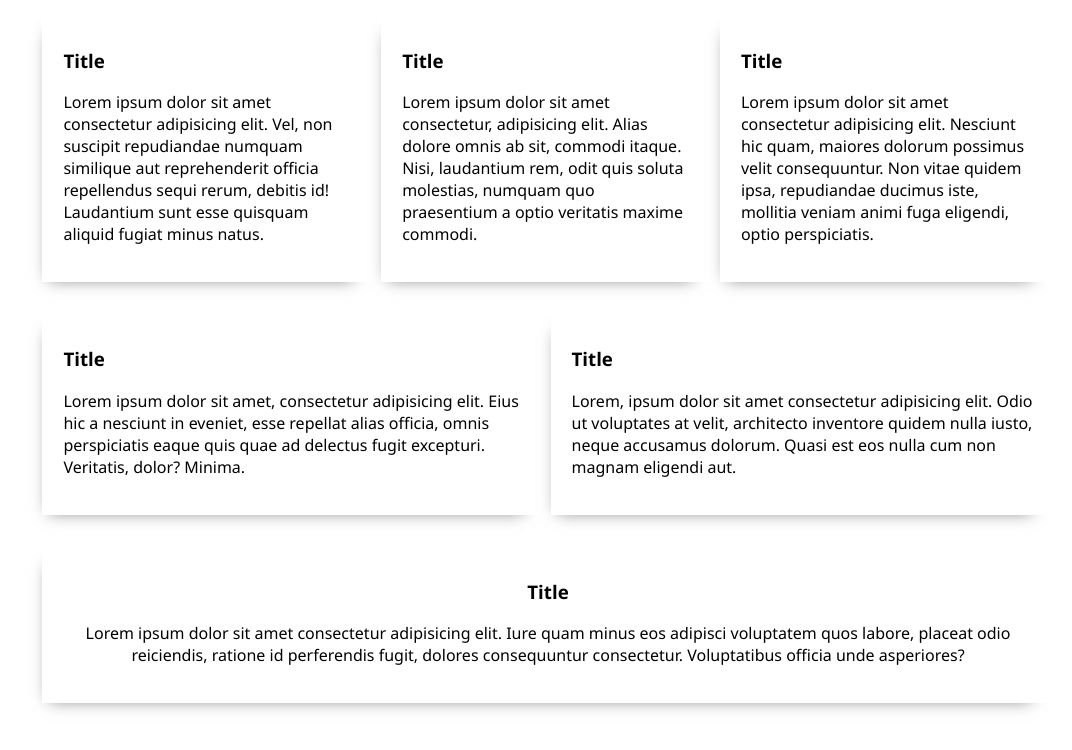
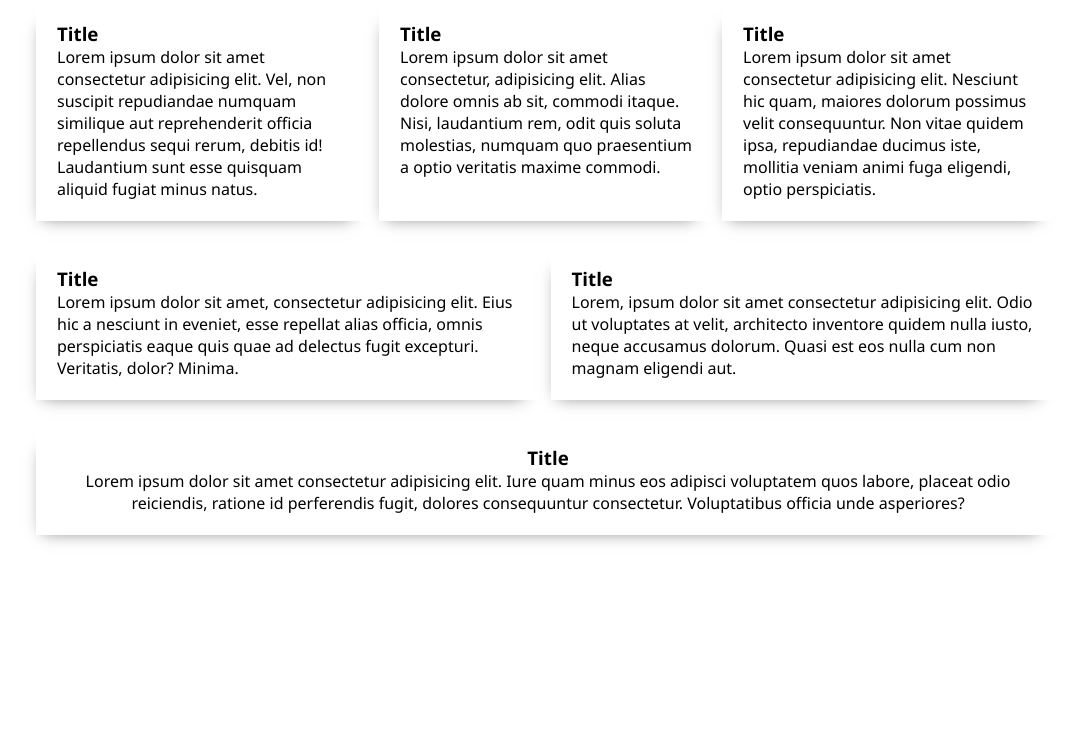
Before and after one commit to erfanzenozi/the-last-html-s-project, a plain HTML site: page index.html in a window 1280 px wide. Shown: the whole page, without its empty margins (92-1164 px from the left). Drawn offline with Linux system fonts and the light colour scheme.

Commit message:
Add files via upload

```diff
--- a/style.css
+++ b/style.css
@@ -1,3 +1,7 @@
+*{
+    margin: 0%;
+    padding: 0;
+    box-sizing: border-box;}
 body{
     background: color #f7f7f7;;
     display: flex;
```
